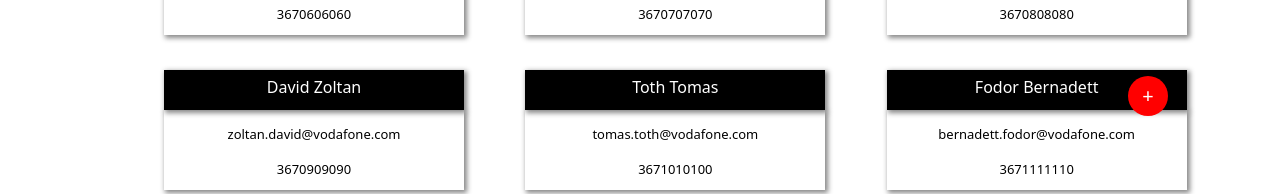
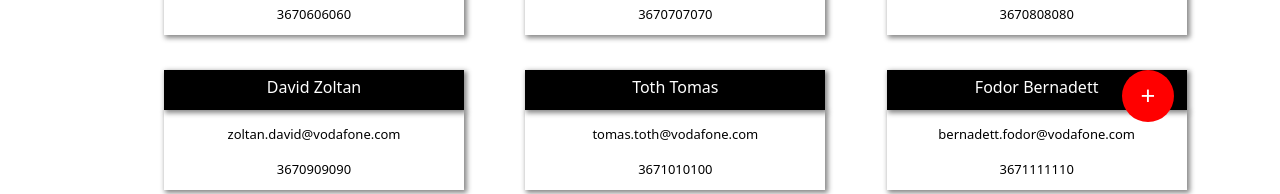
Before and after one commit to Ernesto-Tz/Contacts-Application-React, a React (Create React App) app in the folder First-version/: page / in a window 1280 px wide. In both pictures the pointer is over the button 1148 px from the left and 668 px from the top of the page. Shown: the part 572-766 px from the top of the page. Built offline with nearby package versions, Linux system fonts and the light colour scheme.

Commit message:
ADD: add button animation

```diff
--- a/First-version/src/UI/AddButton.module.css
+++ b/First-version/src/UI/AddButton.module.css
@@ -13,4 +13,9 @@
   border-radius: 50%;
   border: none;
   cursor: pointer;
+  transition: transform 250ms ease-out;
 }
+
+.add-button:hover {
+  transform: scale(1.3);
+}
```
